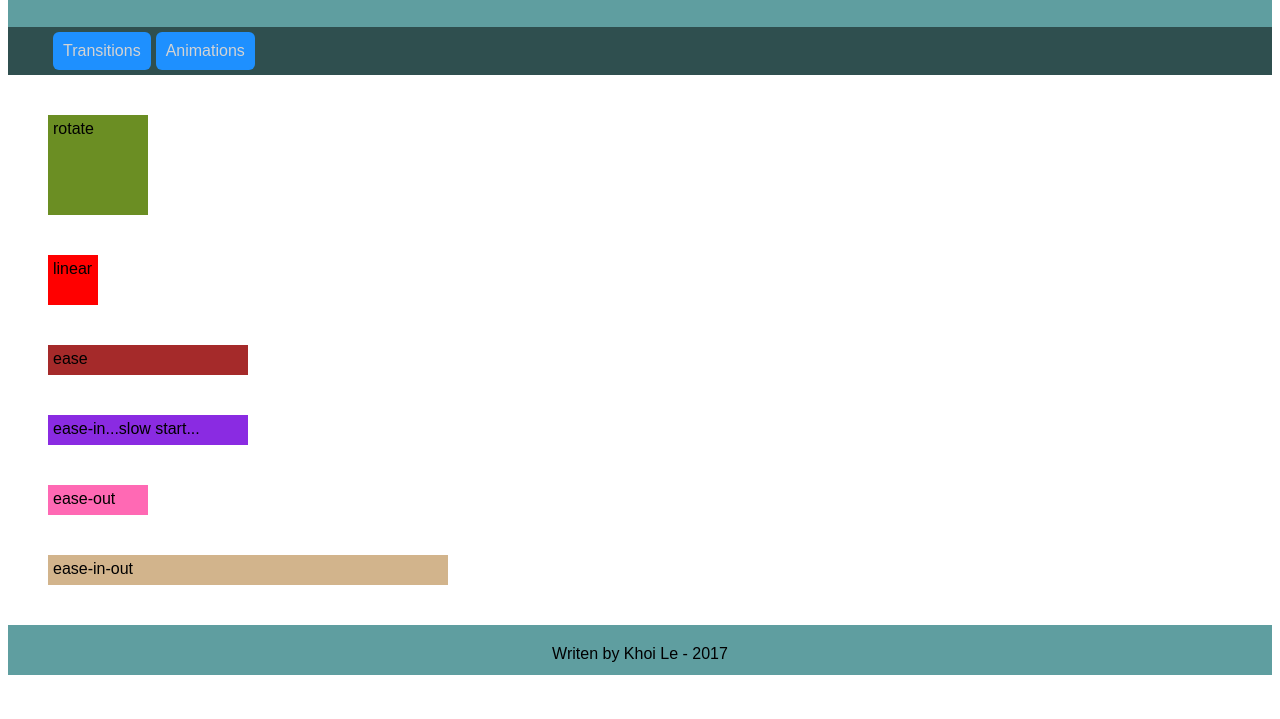
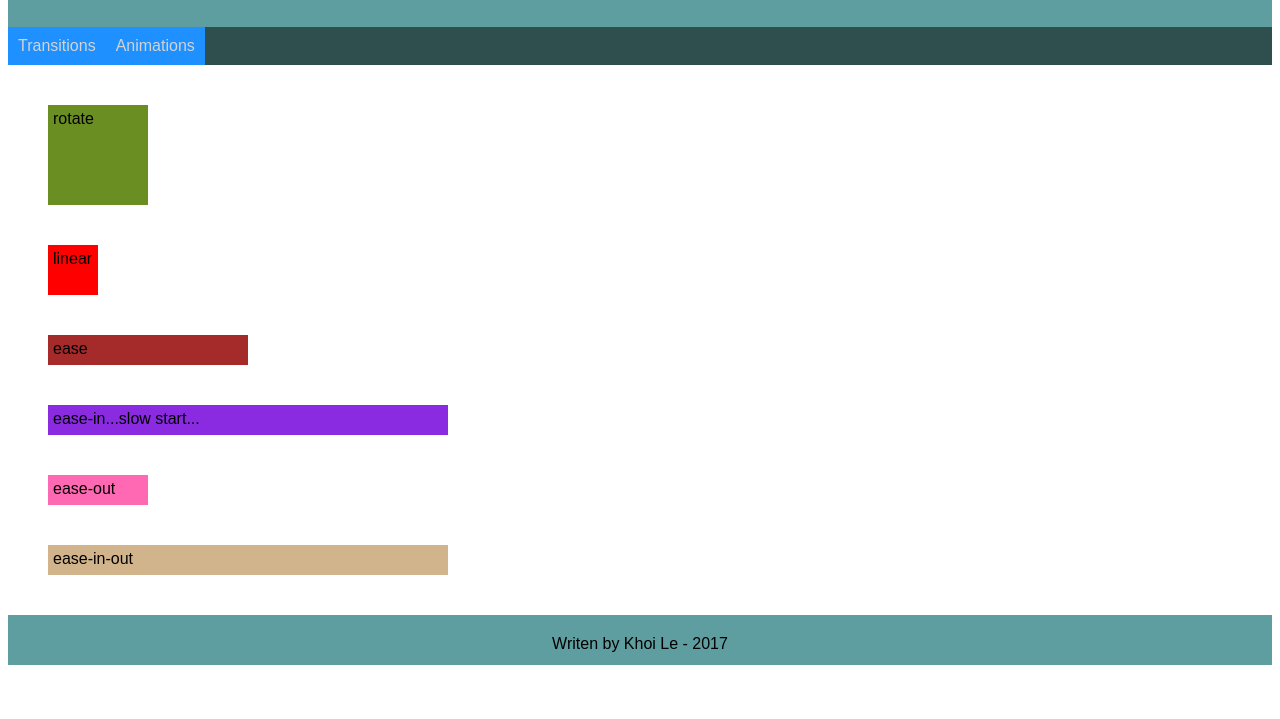
Before and after one commit to nguyenkhois/transitions-animations, a plain HTML site: page transitions/index.html in a window 1280 px wide. Shown: the part 81-800 px from the top of the page. Drawn offline with Linux system fonts and the light colour scheme.

Commit message:
Third commit

```diff
--- a/transitions/css/main.css
+++ b/transitions/css/main.css
@@ -16,20 +16,19 @@ header{
     background: cadetblue;
     text-align: center;
 }
-nav{
-    background: darkslategray;
-    display: flex;
-}
 nav ul{
     list-style: none;
-    margin: 5px;
+    margin: 0px;
+    padding: 0px;
+    overflow: hidden;
+    background: darkslategray;
 }
 nav li{
+    display: inline-block;
     float: left;
     padding: 10px;
-    margin: 0 5px 0 0;
+    margin: 0;
     background: dodgerblue;
-    border-radius: 6px;
     text-align: center;
 }
 nav li:hover{
@@ -71,7 +70,7 @@ article div{
     transition: width 2s linear 0s;
 }
 #object2:hover{
-    width: 200px;
+    width: 400px;
     height: 50px;
 }
 #object2:hover::after{
@@ -90,7 +89,7 @@ article div{
     content: "...low-fast-low...";
 }
 #object4{
-    width: 200px;
+    width: 400px;
     height: 30px;
     background: blueviolet;
     transition: width 2s ease-in 0s;
```
Also changed, not shown: 1 other file.
